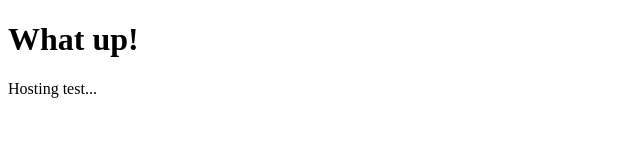
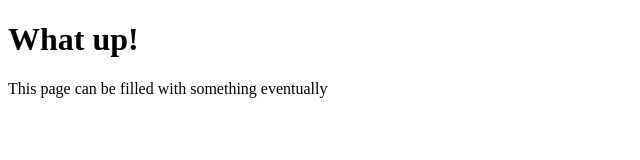
Before and after one commit to lukeroz1/lukeroz1.github.io, a plain HTML site: page index.html in a window 1280 px wide. Shown: the whole page, without its empty margins (0-640 px from the left). Drawn offline with Linux system fonts and the light colour scheme.

Commit message:
Update index.html

```diff
--- a/index.html
+++ b/index.html
@@ -2,6 +2,6 @@
 <html>
 <body>
   <h1>What up!</h1>
-  <p>Hosting test...<p>
+  <p>This page can be filled with something eventually<p>
 </body>
 </html>
```
